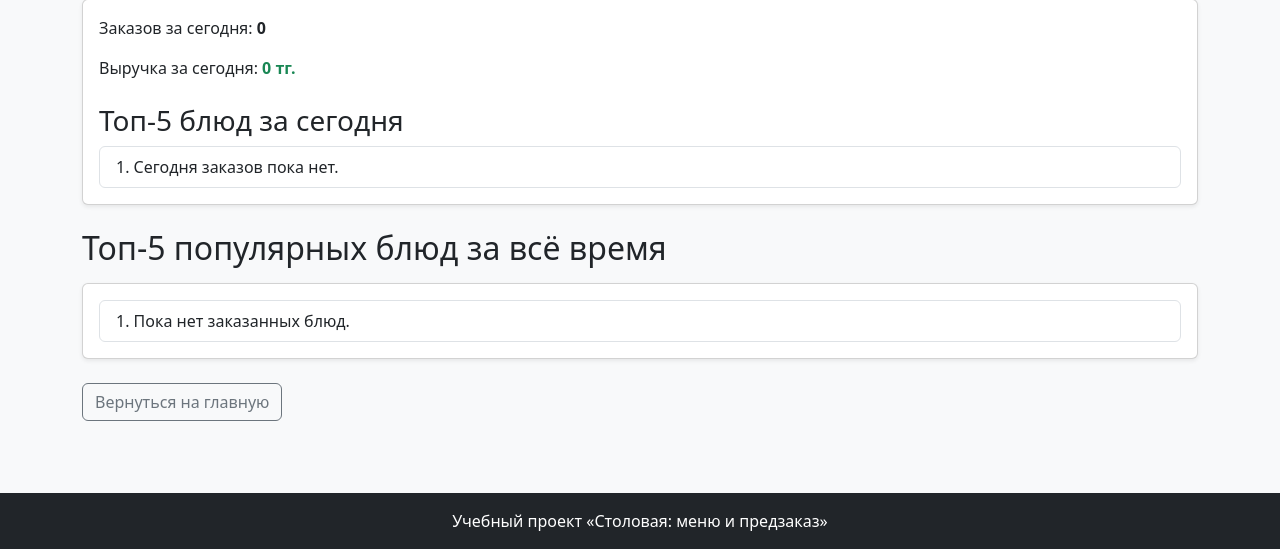
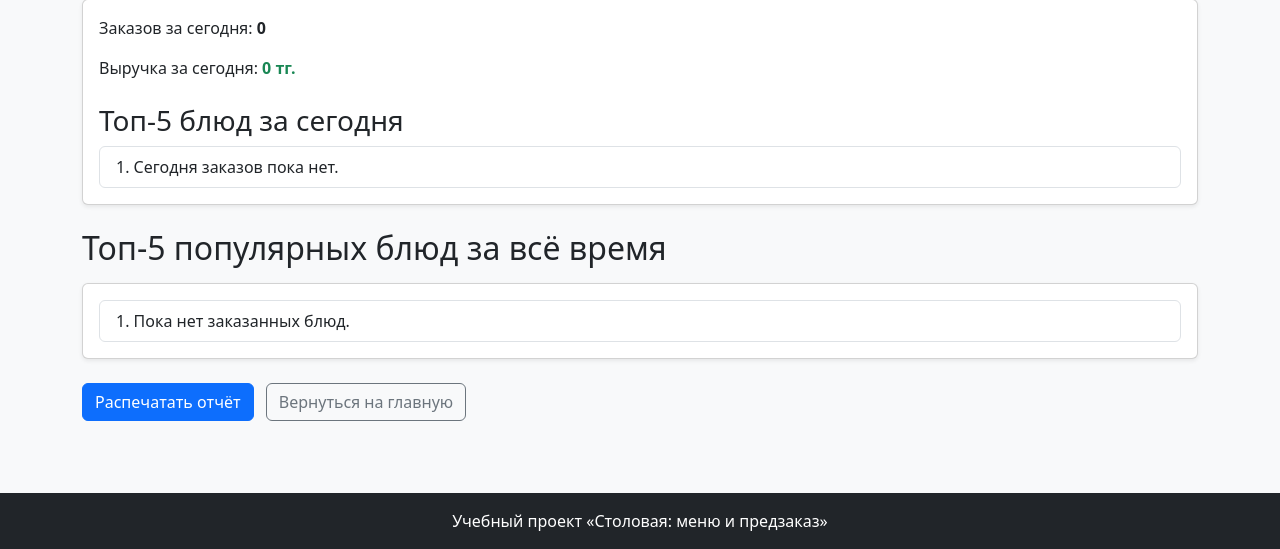
Before and after one commit to nurzhansadykov237-cloud/cafeteria-project, a Django app: page /statistics/ in a window 1280 px wide. Shown: the part 431-980 px from the top of the page. Run offline with Django 5.2, Linux system fonts and the light colour scheme; the visitor is signed in with stand-in values (Sample User, id 1); data comes from the database, SQL or seed files in the repository; data that the repository does not hold is empty.

Commit message:
Add print button to statistics report

```diff
--- a/core/templates/core/statistics.html
+++ b/core/templates/core/statistics.html
@@ -104,6 +104,10 @@
     </div>
 </div>
 
+<button onclick="window.print()" class="btn btn-primary me-2">
+    Распечатать отчёт
+</button>
+
 <a href="/" class="btn btn-outline-secondary">
     Вернуться на главную
 </a>
```
